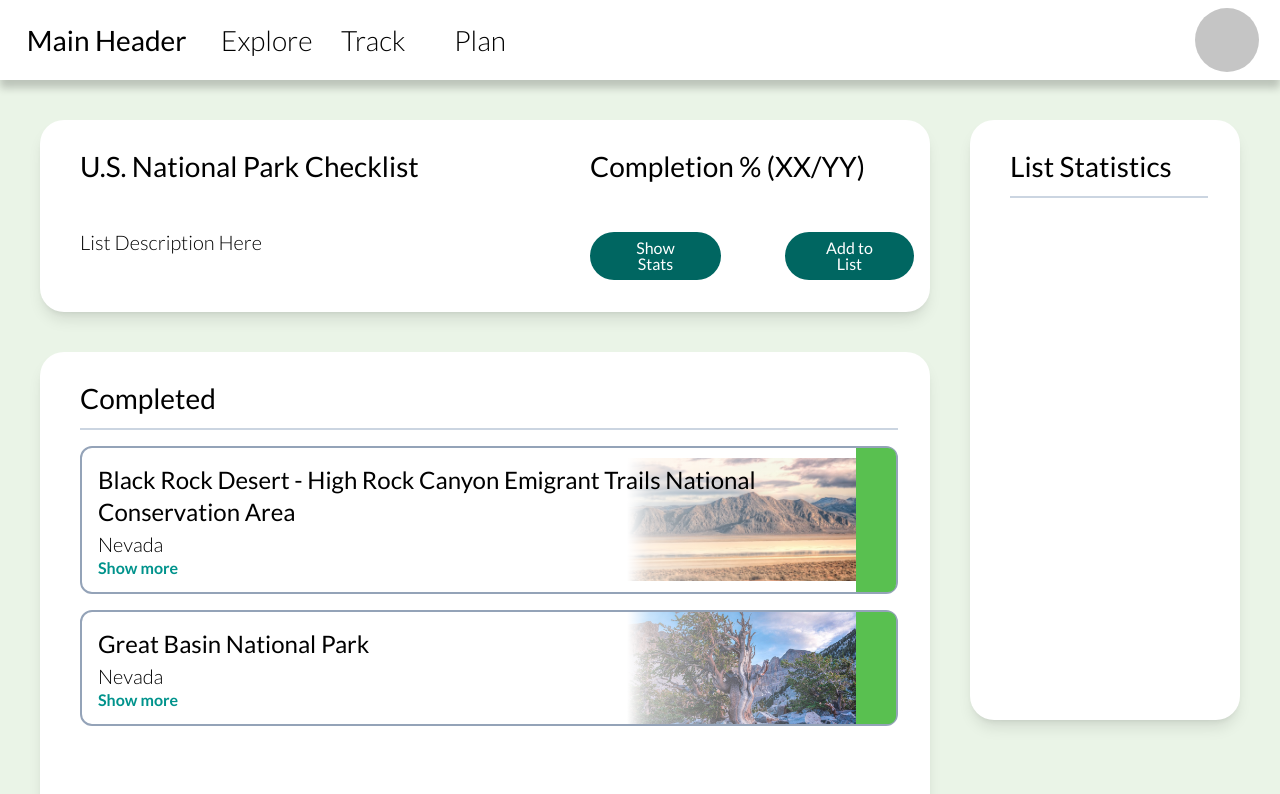
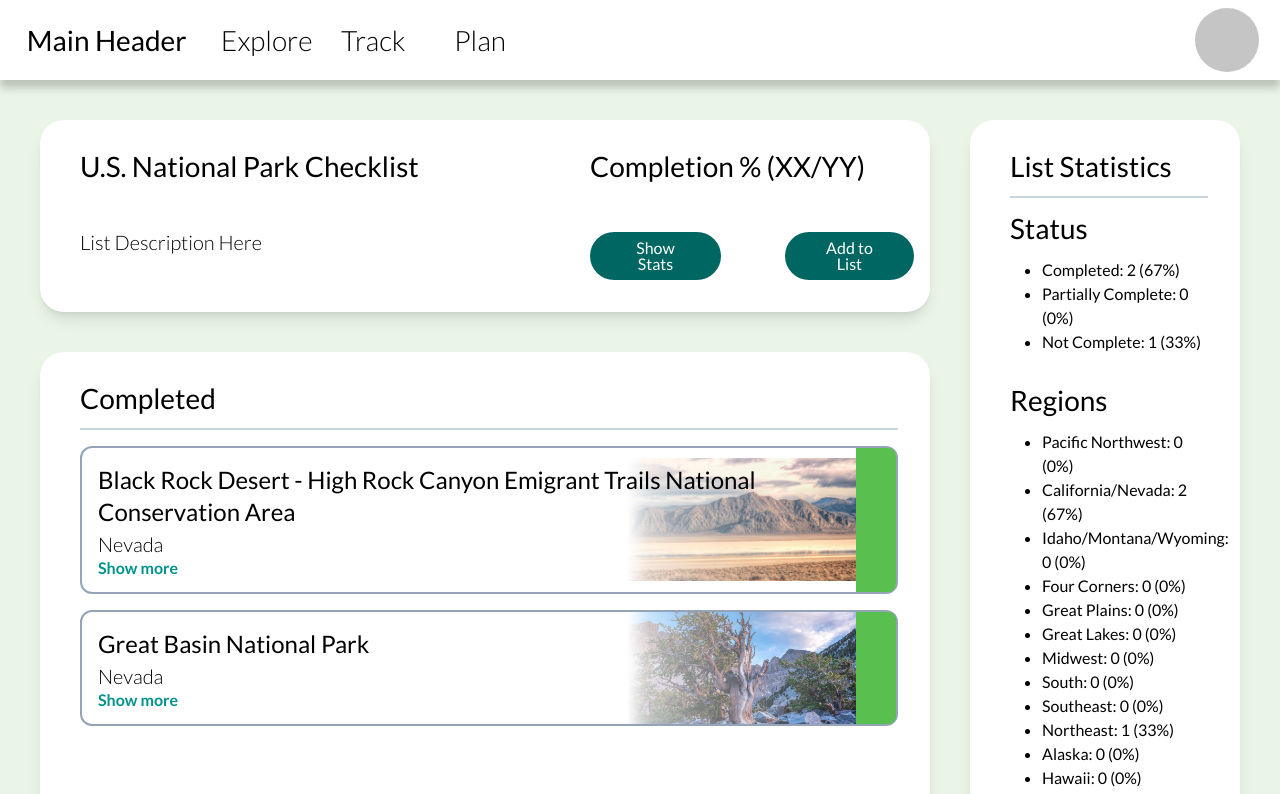
Before and after one commit to euouae682/np-checklist, a Next.js app: page /track in a window 1280 px wide. Shown: the top 794 px of the page. Built offline with nearby package versions, Linux system fonts and the light colour scheme.

Commit message:
basic styles for the ListStats component

```diff
--- a/src/app/(subpages)/track/ListStats.tsx
+++ b/src/app/(subpages)/track/ListStats.tsx
@@ -1,8 +1,14 @@
+import StatsItem from "./StatsItem";
+import { types } from "./data";
+
 const ListStats = () => {
     return (
-        <div className="h-[600px] col-span-1 bg-white shadow-lg rounded-3xl p-8 pl-10">
+        <div className="col-span-1 bg-white shadow-lg rounded-3xl p-8 pl-10">
             <h2 className="pb-4">List Statistics</h2>
             <hr className="border-slate-300 border" />
+            { types.map((type) => {
+                return <StatsItem key={type.id} data={type} totalParks={3} />
+            }) }
         </div>
     )
 }
--- a/src/app/(subpages)/track/ParkItem.tsx
+++ b/src/app/(subpages)/track/ParkItem.tsx
@@ -1,5 +1,5 @@
 import { FC } from 'react';
-import { Park } from "./SectionItem";
+import { Park } from './data';
 
 interface ParkProps {
     data: Park;
--- a/src/app/(subpages)/track/ParkList.tsx
+++ b/src/app/(subpages)/track/ParkList.tsx
@@ -1,51 +1,5 @@
 import SectionItem from "./SectionItem";
-
-const sections = [
-    {
-        'header': 'Completed',
-        'id': '1',
-        'color': 'bg-bright-green',
-        'parks': [
-            {
-                'name': 'Black Rock Desert - High Rock Canyon Emigrant Trails National Conservation Area',
-                'id': '1',
-                'state': 'Nevada',
-                'status': 'Completed',
-                'region': 'California/Nevada',
-                'location': 'Humboldt County, NV',
-                'comments': 'Lorem ipsum dolor sit amet, consectetur adipiscing elit, sed do eiusmod tempor incididunt ut labore et dolore magna aliqua. Ipsum dolor sit amet consectetur adipiscing elit ut. Dictum varius duis at consectetur lorem.',
-                'image': '/blackrock.jpg',
-            },
-            {
-                'name': 'Great Basin National Park',
-                'id': '2',
-                'state': 'Nevada',
-                'status': 'Completed',
-                'region': 'California/Nevada',
-                'location': 'White Pine County, NV',
-                'comments': 'Lorem ipsum dolor sit amet, consectetur adipiscing elit, sed do eiusmod tempor incididunt ut labore et dolore magna aliqua. Ipsum dolor sit amet consectetur adipiscing elit ut. Dictum varius duis at consectetur lorem.',
-                'image': '/greatbasin.jpg',
-            },
-        ],
-    },
-    {
-        'header': 'Not Completed',
-        'id': '2',
-        'color': 'bg-bright-red',
-        'parks': [
-            {
-                'name': 'Acadia National Park',
-                'id': '3',
-                'state': 'Maine',
-                'status': 'Not Completed',
-                'region': 'Northeast',
-                'location': 'Hancock/Knox County, ME',
-                'comments': 'Lorem ipsum dolor sit amet, consectetur adipiscing elit, sed do eiusmod tempor incididunt ut labore et dolore magna aliqua. Ipsum dolor sit amet consectetur adipiscing elit ut. Dictum varius duis at consectetur lorem.',
-                'image': '/acadia.jpg',
-            },
-        ],
-    },
-]
+import { sections } from "./data";
 
 const ParkList = () => {
     return (
--- a/src/app/(subpages)/track/StatsItem.tsx
+++ b/src/app/(subpages)/track/StatsItem.tsx
@@ -1,19 +1,22 @@
 import { FC } from 'react';
+import { StatType } from './data';
 
 interface StatsProps {
-    name: string;
+    data: StatType;
     totalParks: number;
-    categories: {
-        category: string;
-        parksInCategory: number;
-    }[];
-    collapsible: boolean;
 }
 
-const SectionItem: FC<StatsProps> = ( props: StatsProps ) => {
-    return (<div className="p-8 pl-10">
-        <h2 className="pb-4">{ props.name }</h2>
+const StatsItem: FC<StatsProps> = ( props: StatsProps ) => {
+    return (<div className="py-4">
+        <h2 className="pb-4">{ props.data.name }</h2>
+        <ul className="pl-8 list-disc">
+            { props.data.categories.map((category) => {
+                return (<li className="leading-6" key={ category.id }>
+                    { `${ category.category }: ${ category.parksInCategory } (${Math.round( (category.parksInCategory / props.totalParks) * 100 )}%)` }
+                    </li>);
+            })}
+        </ul>
     </div>);
 }
 
-export default StatsProps;
+export default StatsItem;
--- /dev/null
+++ b/src/app/(subpages)/track/data.tsx
@@ -0,0 +1,172 @@
+export interface StatType {
+    name: string;
+    id: number;
+    categories: {
+        category: string;
+        id: number;
+        parksInCategory: number;
+    }[];
+    collapsible: boolean;
+}
+
+export interface Section {
+    header: string;
+    id: string;
+    color: string;
+    parks: Park[];
+}
+
+export interface Park {
+    name: string;
+    id: string;
+    state: string;
+    status: string;
+    region: string;
+    location: string;
+    comments: string;
+    image: string;
+}
+
+export const sections = [
+    {
+        'header': 'Completed',
+        'id': '1',
+        'color': 'bg-bright-green',
+        'parks': [
+            {
+                'name': 'Black Rock Desert - High Rock Canyon Emigrant Trails National Conservation Area',
+                'id': '1',
+                'state': 'Nevada',
+                'status': 'Completed',
+                'region': 'California/Nevada',
+                'location': 'Humboldt County, NV',
+                'comments': 'Lorem ipsum dolor sit amet, consectetur adipiscing elit, sed do eiusmod tempor incididunt ut labore et dolore magna aliqua. Ipsum dolor sit amet consectetur adipiscing elit ut. Dictum varius duis at consectetur lorem.',
+                'image': '/blackrock.jpg',
+            },
+            {
+                'name': 'Great Basin National Park',
+                'id': '2',
+                'state': 'Nevada',
+                'status': 'Completed',
+                'region': 'California/Nevada',
+                'location': 'White Pine County, NV',
+                'comments': 'Lorem ipsum dolor sit amet, consectetur adipiscing elit, sed do eiusmod tempor incididunt ut labore et dolore magna aliqua. Ipsum dolor sit amet consectetur adipiscing elit ut. Dictum varius duis at consectetur lorem.',
+                'image': '/greatbasin.jpg',
+            },
+        ],
+    },
+    {
+        'header': 'Not Completed',
+        'id': '2',
+        'color': 'bg-bright-red',
+        'parks': [
+            {
+                'name': 'Acadia National Park',
+                'id': '3',
+                'state': 'Maine',
+                'status': 'Not Completed',
+                'region': 'Northeast',
+                'location': 'Hancock/Knox County, ME',
+                'comments': 'Lorem ipsum dolor sit amet, consectetur adipiscing elit, sed do eiusmod tempor incididunt ut labore et dolore magna aliqua. Ipsum dolor sit amet consectetur adipiscing elit ut. Dictum varius duis at consectetur lorem.',
+                'image': '/acadia.jpg',
+            },
+        ],
+    },
+]
+
+export const types: StatType[] = [
+    {
+        'name': 'Status',
+        'id': 1,
+        'categories': [
+            {
+                'category': 'Completed',
+                'id': 1,
+                'parksInCategory': 2,
+            },
+            {
+                'category': 'Partially Complete',
+                'id': 2,
+                'parksInCategory': 0,
+            },
+            {
+                'category': 'Not Complete',
+                'id': 3,
+                'parksInCategory': 1,
+            },
+        ],
+        'collapsible': false,
+    },
+    {
+        'name': 'Regions',
+        'id': 2,
+        'categories': [
+            {
+                'category': 'Pacific Northwest',
+                'id': 1,
+                'parksInCategory': 0,
+            },
+            {
+                'category': 'California/Nevada',
+                'id': 2,
+                'parksInCategory': 2,
+            },
+            {
+                'category': 'Idaho/Montana/Wyoming',
+                'id': 3,
+                'parksInCategory': 0,
+            },
+            {
+                'category': 'Four Corners',
+                'id': 4,
+                'parksInCategory': 0,
+            },
+            {
+                'category': 'Great Plains',
+                'id': 5,
+                'parksInCategory': 0,
+            },
+            {
+                'category': 'Great Lakes',
+                'id': 6,
+                'parksInCategory': 0,
+            },
+            {
+                'category': 'Midwest',
+                'id': 7,
+                'parksInCategory': 0,
+            },
+            {
+                'category': 'South',
+                'id': 8,
+                'parksInCategory': 0,
+            },
+            {
+                'category': 'Southeast',
+                'id': 9,
+                'parksInCategory': 0,
+            },
+            {
+                'category': 'Northeast',
+                'id': 10,
+                'parksInCategory': 1,
+            },
+            {
+                'category': 'Alaska',
+                'id': 11,
+                'parksInCategory': 0,
+            },
+            {
+                'category': 'Hawaii',
+                'id': 12,
+                'parksInCategory': 0,
+            },
+            {
+                'category': 'Other Territories',
+                'id': 13,
+                'parksInCategory': 0,
+            },
+        ],
+        'collapsible': true,
+    }
+]
```
Also changed, not shown: src/app/(subpages)/track/SectionItem.tsx (+2 -19 lines).
